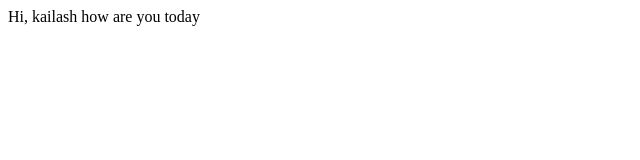
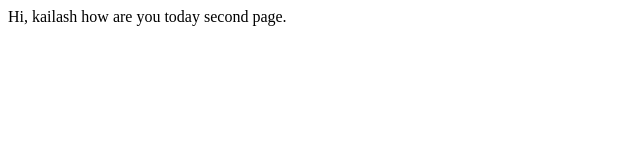
Before and after one commit to kailashchand184/git-demo, a plain HTML site: page index.html in a window 1280 px wide. Shown: the whole page, without its empty margins (0-640 px from the left). Drawn offline with Linux system fonts and the light colour scheme.

Commit message:
text changes

```diff
--- a/index.html
+++ b/index.html
@@ -3,6 +3,6 @@
         <title></title>
     </head>
     <body>
-        Hi, kailash how are you today
+        Hi, kailash how are you today second page.
     </body>
 </html>
```
